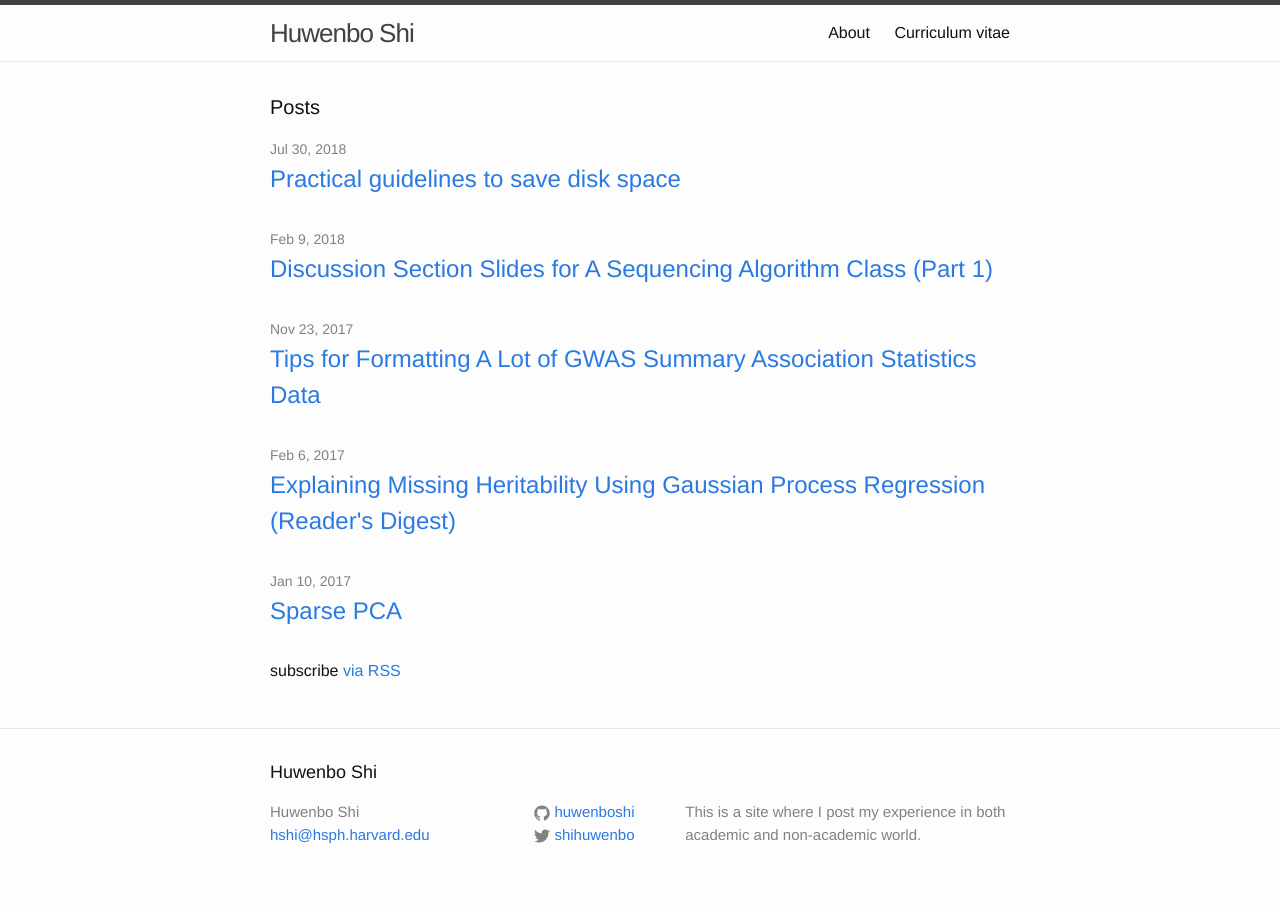
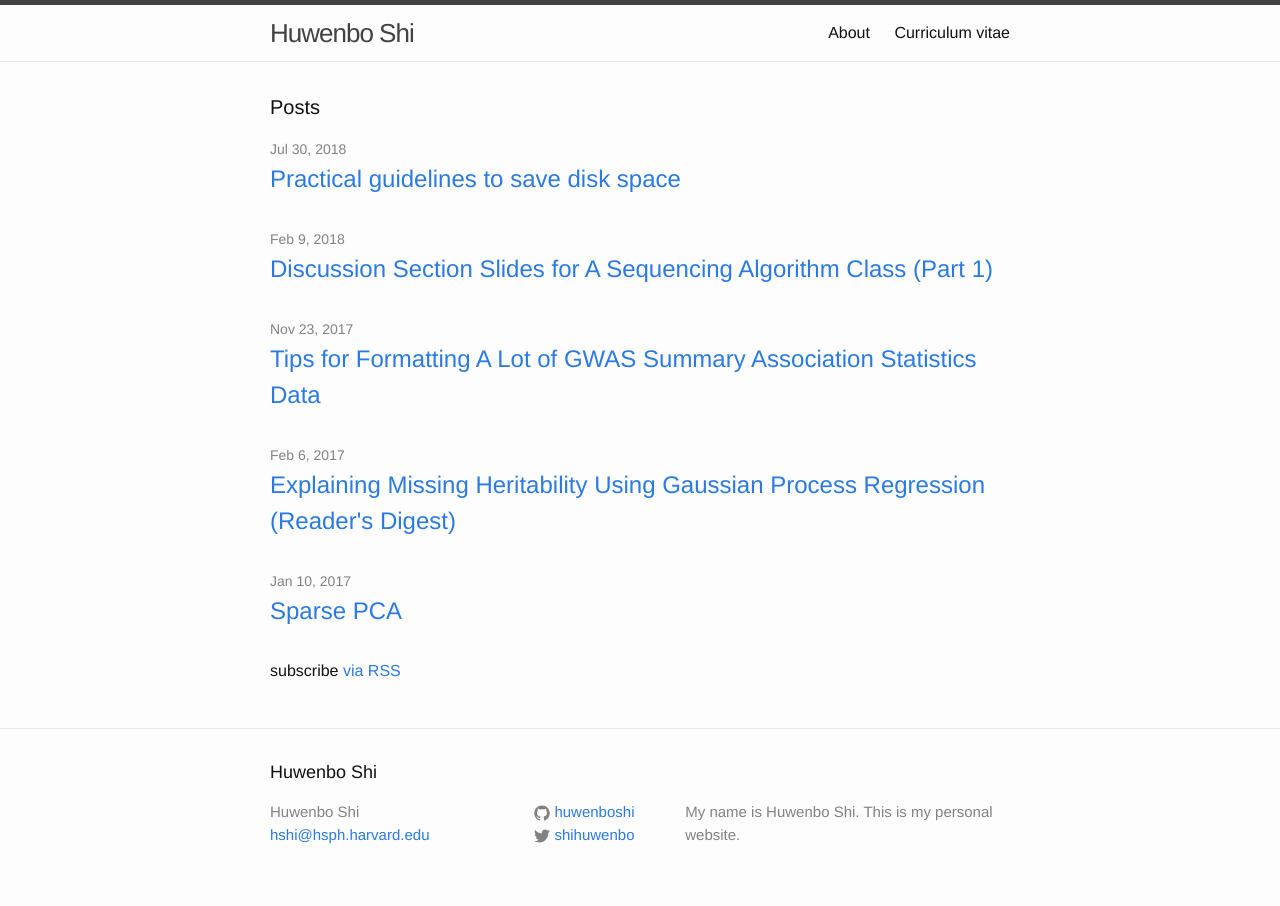
Before and after one commit to huwenboshi/huwenboshi.github.io, a Jekyll site: the page built from index.html, in a window 1280 px wide. Built offline with Jekyll 4.4.1, drawn with Linux system fonts in a browser that asks for light colours.

Commit message:
updated config

```diff
--- a/_config.yml
+++ b/_config.yml
@@ -9,8 +9,7 @@
 title: Huwenbo Shi
 email: hshi@hsph.harvard.edu
 description: > # this means to ignore newlines until "baseurl:"
-  This is a site where I post my experience in both academic
-  and non-academic world.
+  My name is Huwenbo Shi. This is my personal website.
 baseurl: "" # the subpath of your site, e.g. /blog
 url: "http://huwenboshi.github.io" # the base hostname & protocol for your site
 twitter_username: shihuwenbo
```
